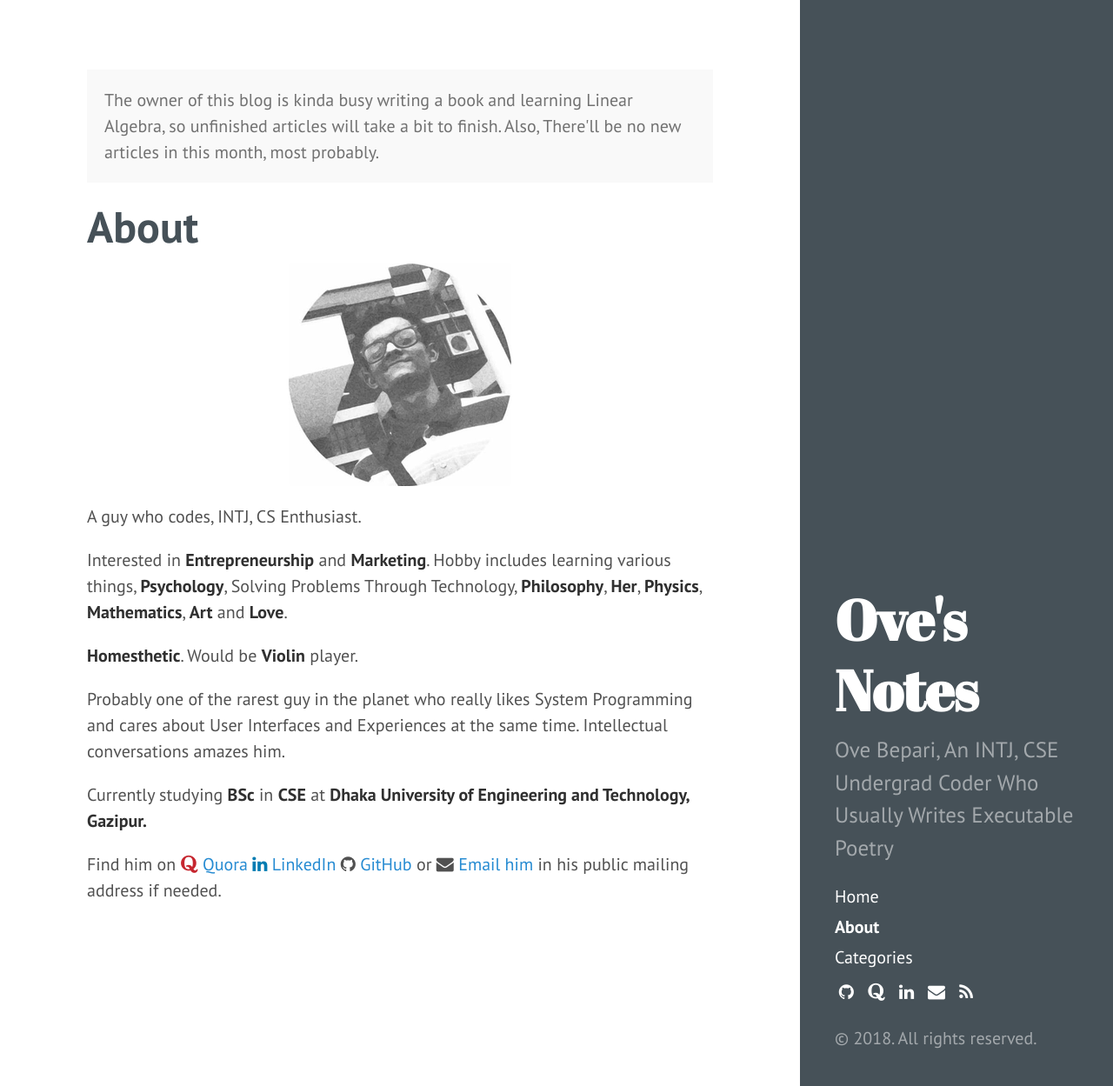
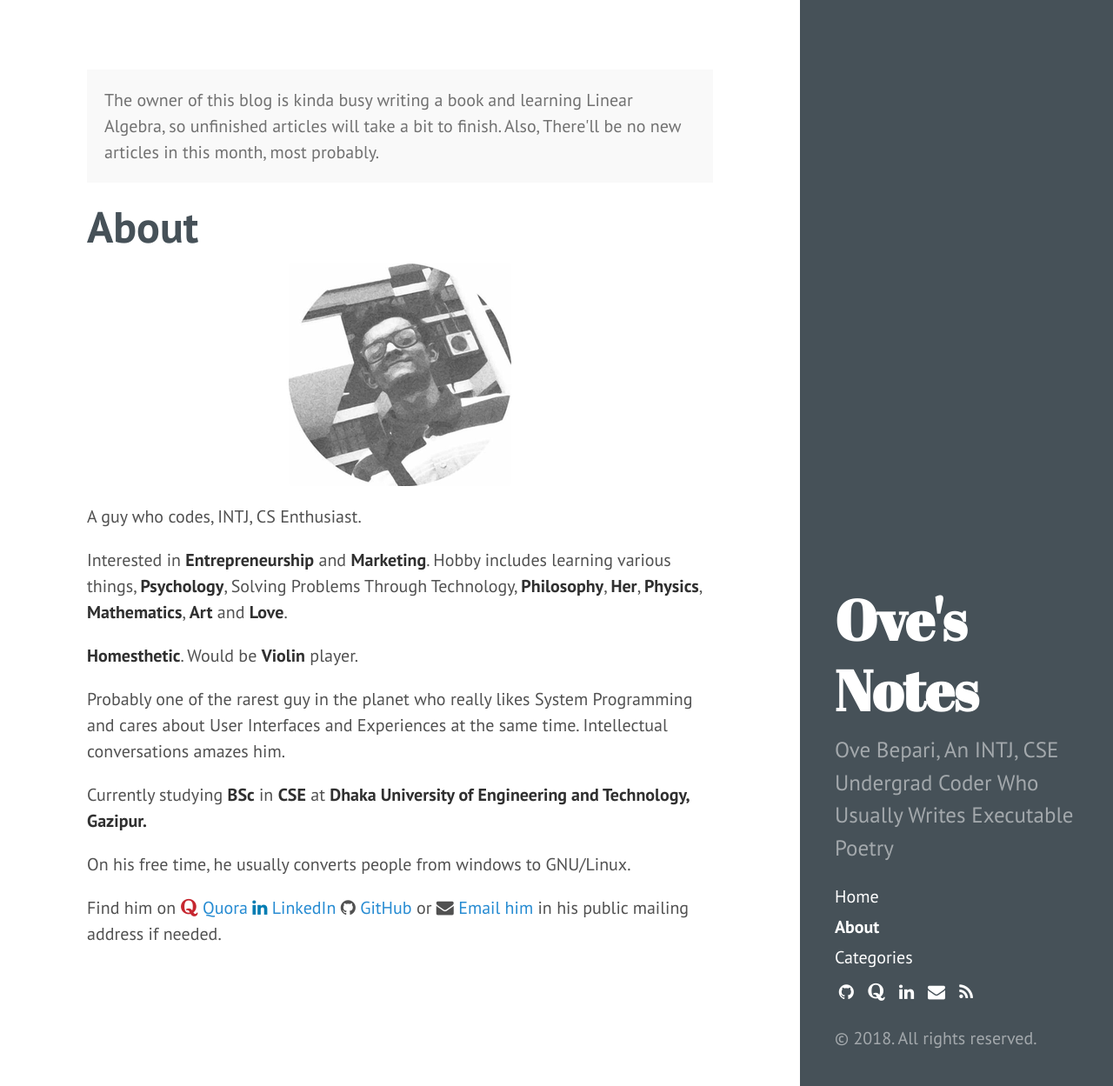
Before and after one commit to ovebepari/ovebepari.github.io, a Jekyll site: the page built from about.md, in a window 1280 px wide and 1249 px high. Shown: the whole window at 87% size. Built offline with Jekyll 4.4.1, drawn with Linux system fonts in a browser that asks for light colours.

Commit message:
About page tweaked again

```diff
--- a/about.md
+++ b/about.md
@@ -17,4 +17,7 @@ Probably one of the rarest guy in the planet who really likes System Programming
 
 Currently studying **BSc** in **CSE** at **Dhaka University of Engineering and Technology, Gazipur.**
 
+On his free time, he usually converts people from windows to GNU/Linux.
+
+
 Find him on <i class="fa fa-quora" style='color:#C6262F'></i>&nbsp;<a href="https://www.quora.com/profile/Ove-Bepari">Quora</a>  <i class="fa fa-linkedin" style='color:#007CB2'></i>&nbsp;<a href="https://linkedin.com/in/ovebepari">LinkedIn</a>  <i class="fa fa-github"></i>&nbsp;<a href="https://www.github.com/ovebepari">GitHub</a> or <i class="fa fa-envelope"></i> <a href="mailto:codovi71@gmail.com">Email him</a> in his public mailing address if needed.
```
